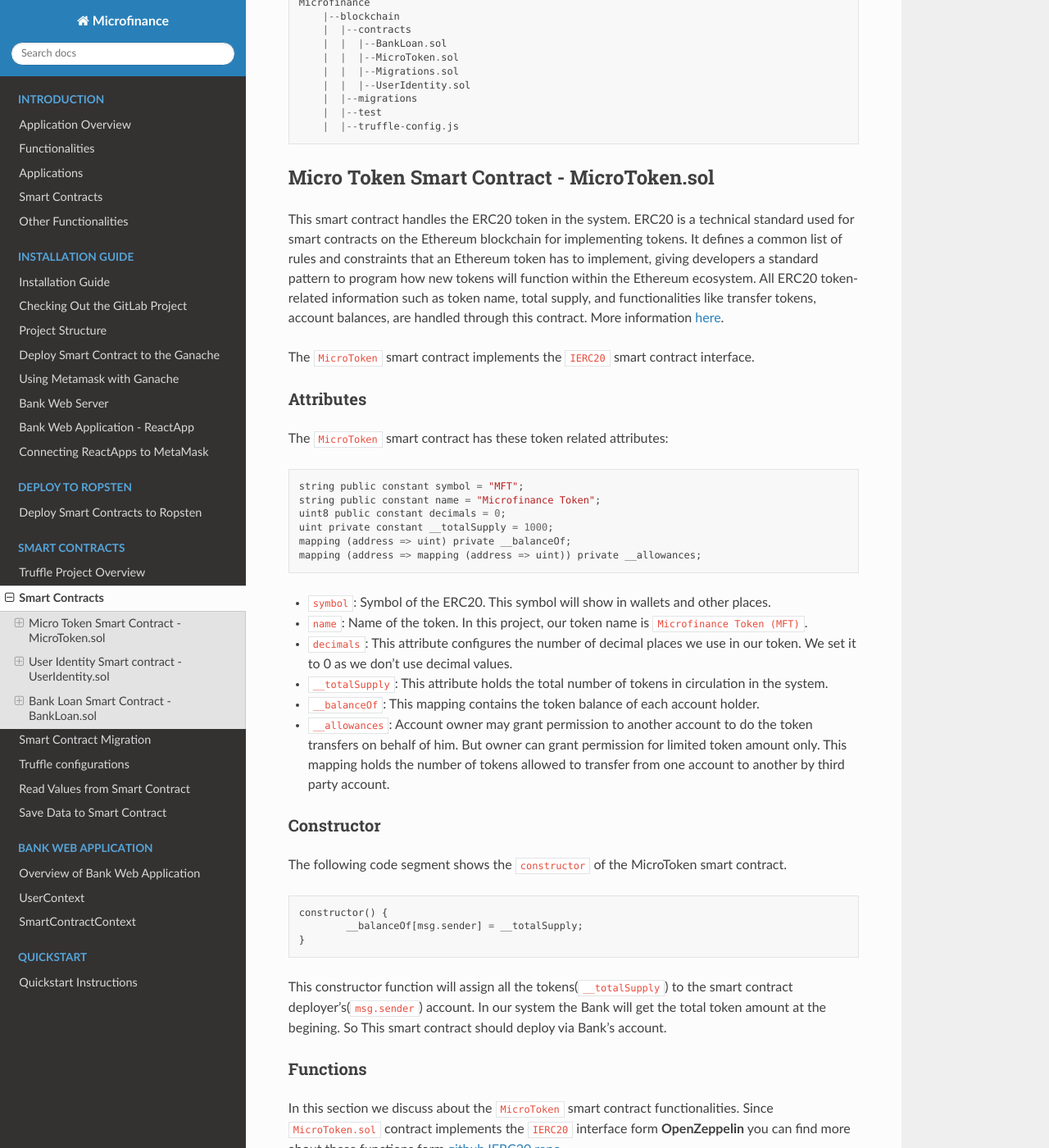
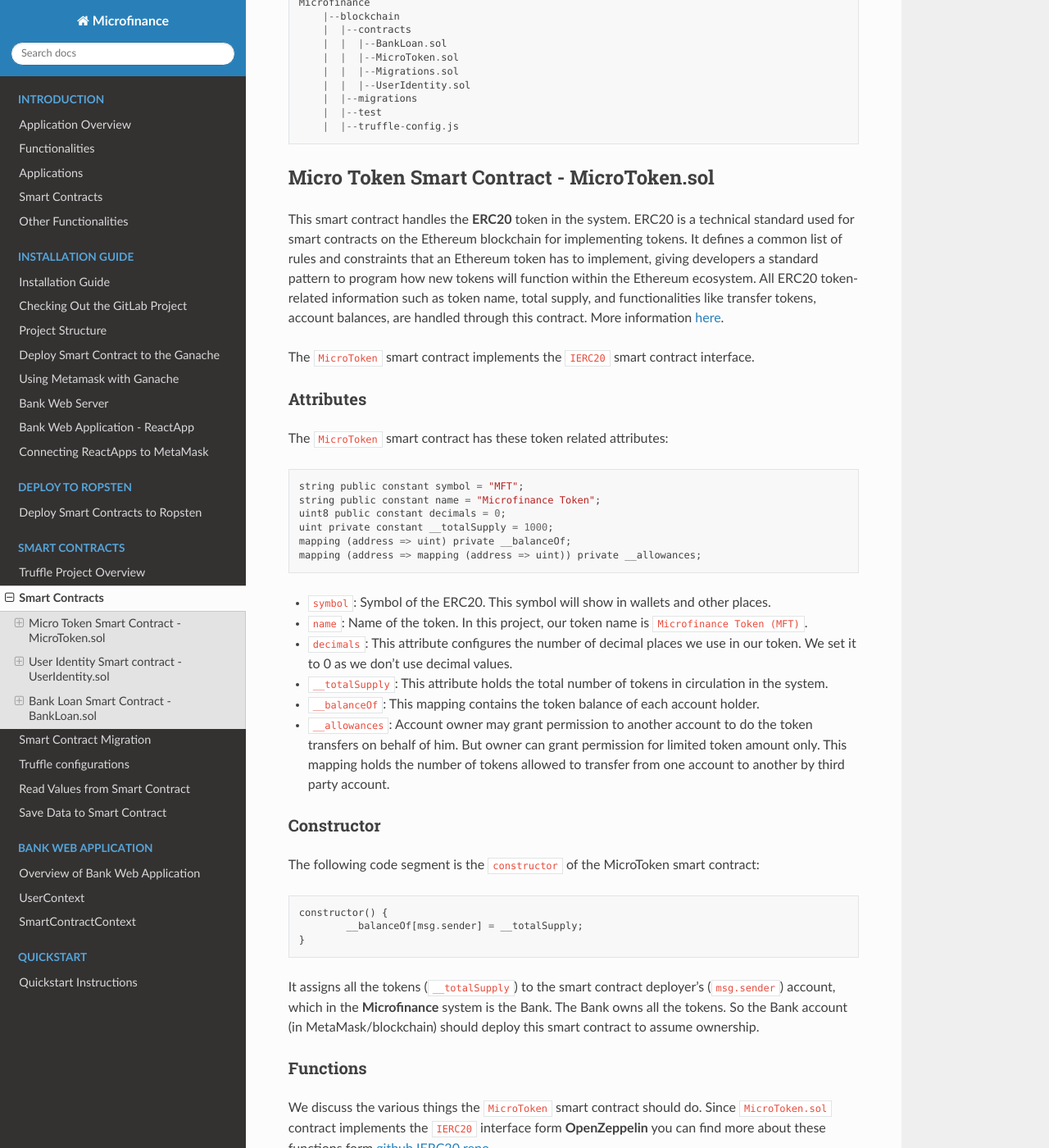
Before and after one commit to NivedithaKarthikeyan/LandregistryApp, a Sphinx documentation site: the page built from docs/source/blockchain/smartContracts.rst, in a window 1280 px wide and 1400 px high, scrolled down 227 px. Shown: the whole window at 82% size. Built offline with Sphinx 7.4.7 and the Read the Docs theme 2.0.0, drawn with Linux system fonts in a browser that asks for light colours.

Commit message:
Update docs/source/blockchain/smartContracts.rst

```diff
--- a/docs/source/blockchain/smartContracts.rst
+++ b/docs/source/blockchain/smartContracts.rst
@@ -19,7 +19,7 @@ They reside in the ``contracts`` directory. ::
 Micro Token Smart Contract - MicroToken.sol
 -------------------------------------------
 
-This smart contract handles the ERC20 token in the system.
+This smart contract handles the **ERC20** token in the system.
 ERC20 is a technical standard used for smart contracts on the Ethereum blockchain for implementing tokens. It defines a common list of rules and constraints that an Ethereum token has to implement, giving developers a standard pattern to program how new tokens will function within the Ethereum ecosystem.
 All ERC20 token-related information such as token name, total supply, and functionalities like transfer tokens, account balances, are handled through this contract.
 More information `here <https://github.com/OpenZeppelin/openzeppelin-contracts/blob/master/contracts/token/ERC20/ERC20.sol>`_.
@@ -50,20 +50,18 @@ The ``MicroToken`` smart contract has these token related attributes: ::
 Constructor
 ~~~~~~~~~~~
 
-The following code segment shows the ``constructor`` of the MicroToken smart contract. ::
+The following code segment is the ``constructor`` of the MicroToken smart contract: ::
 
     constructor() {
             __balanceOf[msg.sender] = __totalSupply;
     }
 
-This constructor function will assign all the tokens(``__totalSupply``) to the smart contract deployer's(``msg.sender``) account.
-In our system the Bank will get the total token amount at the begining.
-So This smart contract should deploy via Bank's account.
+It assigns all the tokens (``__totalSupply``) to the smart contract deployer's (``msg.sender``) account, which in the **Microfinance** system is the Bank.  The Bank owns all the tokens.  So the Bank account (in MetaMask/blockchain) should deploy this smart contract to assume ownership.
 
 Functions
 ~~~~~~~~~
 
-In this section we discuss about the ``MicroToken`` smart contract functionalities.
+We discuss the various things the ``MicroToken`` smart contract should do.
 Since ``MicroToken.sol`` contract implements the ``IERC20`` interface form **OpenZeppelin** you can find more about these functions
 form `github IERC20 repo <https://github.com/OpenZeppelin/openzeppelin-contracts/blob/master/contracts/token/ERC20/IERC20.sol>`_.
 
```
